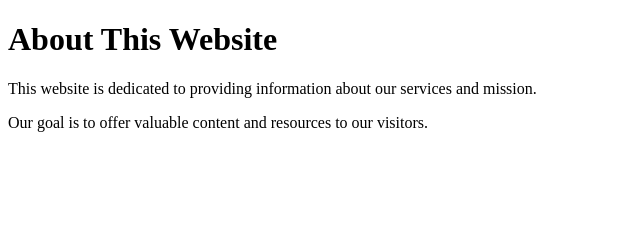
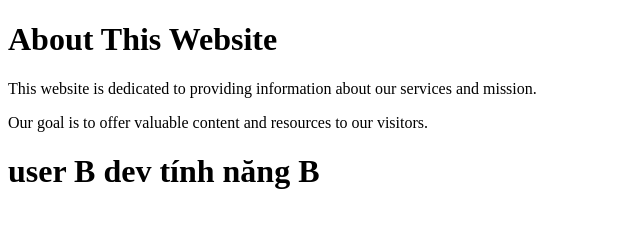
Before and after one commit to khaitruong1301/bc91_myportfolio_web, a plain HTML site: page about.html in a window 1280 px wide. Shown: the whole page, without its empty margins (0-640 px from the left). Drawn offline with Linux system fonts and the light colour scheme.

Commit message:
userb push

```diff
--- a/about.html
+++ b/about.html
@@ -9,5 +9,6 @@
     <h1>About This Website</h1>
     <p>This website is dedicated to providing information about our services and mission.</p>
     <p>Our goal is to offer valuable content and resources to our visitors.</p>
+    <h1>user B dev tính năng B</h1>
 </body>
 </html>
```
